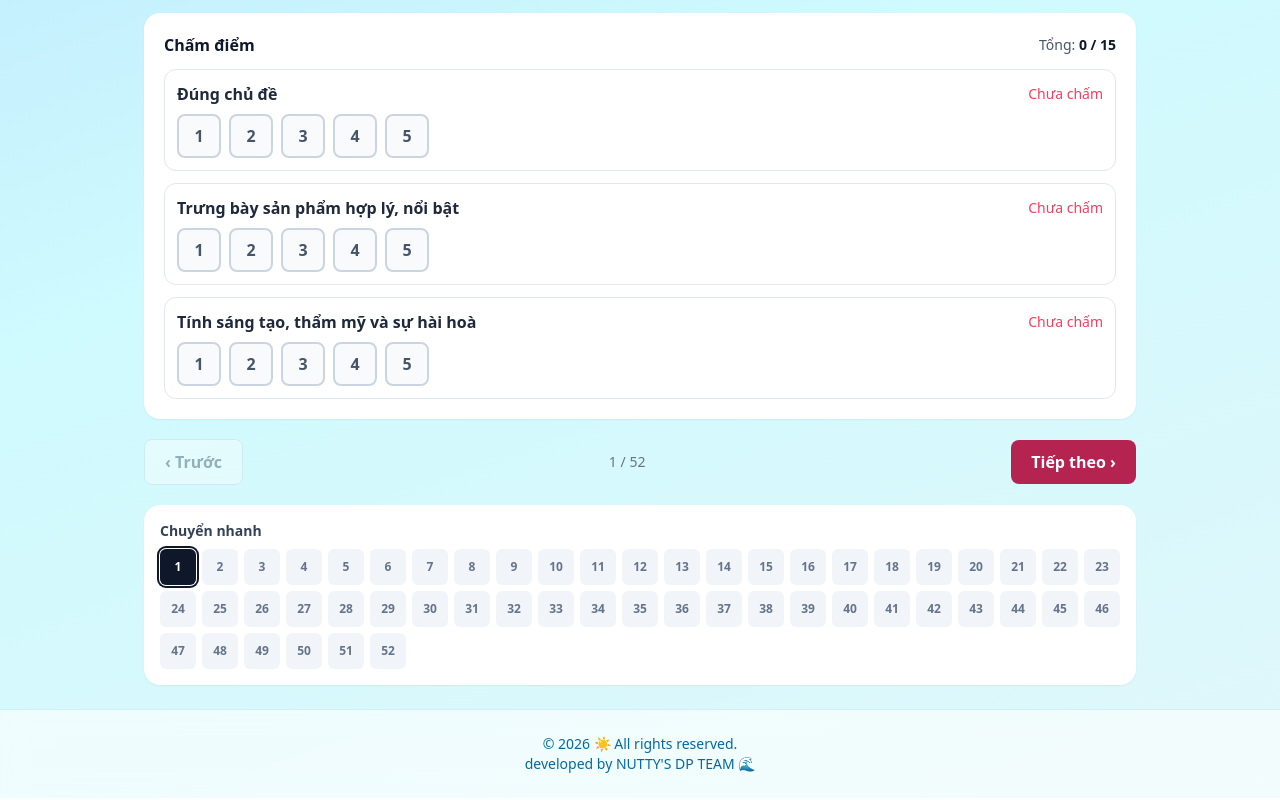
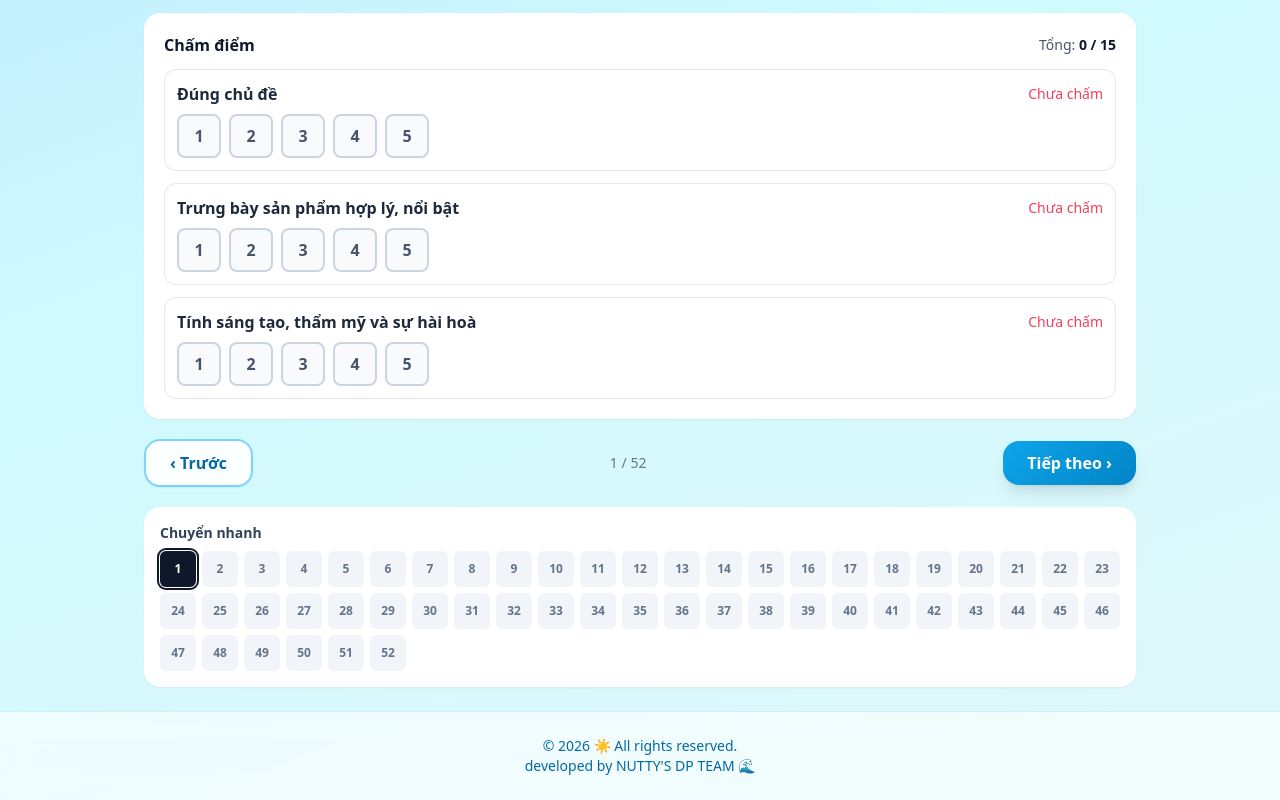
Before and after one commit to vominhnhat55/display-rack-rating, a Next.js app: page /cham-diem in a window 1280 px wide. Shown: the part 1021-1821 px from the top of the page. Built offline with nearby package versions, Linux system fonts and the light colour scheme.

Commit message:
first update them

```diff
--- a/app/cham-diem/page.tsx
+++ b/app/cham-diem/page.tsx
@@ -122,7 +122,7 @@ export default function ScoringPage() {
           type='button'
           onClick={goPrev}
           disabled={safeIndex === 0}
-          className='rounded-lg border border-slate-300 bg-white px-5 py-2.5 font-semibold text-slate-700 transition hover:bg-slate-50 disabled:cursor-not-allowed disabled:opacity-40'
+          className='rounded-2xl border-2 border-sky-300 bg-white/90 px-6 py-2.5 font-bold text-sky-700 transition hover:bg-sky-50 hover:border-sky-400 shadow-sm'
         >
           ‹ Trước
         </button>
@@ -142,7 +142,8 @@ export default function ScoringPage() {
           <button
             type='button'
             onClick={goNext}
-            className='rounded-lg bg-[#b52350] px-5 py-2.5 font-semibold text-white transition hover:bg-slate-700 '
+            className='rounded-2xl px-6 py-2.5 font-bold text-white transition hover:opacity-85 shadow-lg'
+            style={{background: 'linear-gradient(135deg,#0ea5e9,#0284c7)'}}
           >
             Tiếp theo ›
           </button>
--- a/app/ket-qua/page.tsx
+++ b/app/ket-qua/page.tsx
@@ -118,7 +118,8 @@ export default function ResultPage() {
           <button
             type='button'
             onClick={handleExport}
-            className='rounded-lg bg-[#b52350] px-4 py-1.5 text-sm font-semibold text-white transition hover:opacity-80'
+            className='rounded-2xl px-6 py-2.5 font-bold text-white transition hover:opacity-85 shadow-lg'
+            style={{background: 'linear-gradient(135deg,#0ea5e9,#0284c7)'}}
           >
             ⬇ Xuất Excel (.xlsx)
           </button>
@@ -215,13 +216,14 @@ export default function ResultPage() {
       <div className='text-center gap-3 flex items-center justify-center'>
         <Link
           href='/cham-diem'
-          className='inline-block rounded-lg border border-slate-300 bg-white px-5 py-2.5 font-semibold text-slate-700 transition hover:bg-slate-50'
+          className='rounded-2xl border-2 border-sky-300 bg-white/90 px-6 py-2.5 font-bold text-sky-700 transition hover:bg-sky-50 hover:border-sky-400 shadow-sm'
         >
           ‹ Quay lại chấm điểm
         </Link>
         <Link
           href='https://forms.gle/YWUsTF8QnMz3LKNW9'
-          className='inline-block rounded-lg border border-slate-300 px-5 py-2.5 font-semibold transition  bg-[#b52350] text-white hover:opacity-80'
+          className='rounded-2xl px-6 py-2.5 font-bold text-white transition hover:opacity-85 shadow-lg'
+          style={{background: 'linear-gradient(135deg,#0ea5e9,#0284c7)'}}
           target='_blank'
         >
           Nộp kết quả cho ban tổ chức &gt;&gt;
--- a/components/ProgressBar.tsx
+++ b/components/ProgressBar.tsx
@@ -26,8 +26,11 @@ export default function ProgressBar({completed, total}: ProgressBarProps) {
       </div>
       <div className='h-2.5 w-full overflow-hidden rounded-full bg-slate-200'>
         <div
-          className='h-full rounded-full bg-[#b52350] transition-all duration-300'
-          style={{width: `${percent}%`}}
+          className='h-full rounded-full transition-all duration-300'
+          style={{
+            width: `${percent}%`,
+            background: 'linear-gradient(135deg,#0ea5e9,#0284c7)',
+          }}
         />
       </div>
     </div>
```
